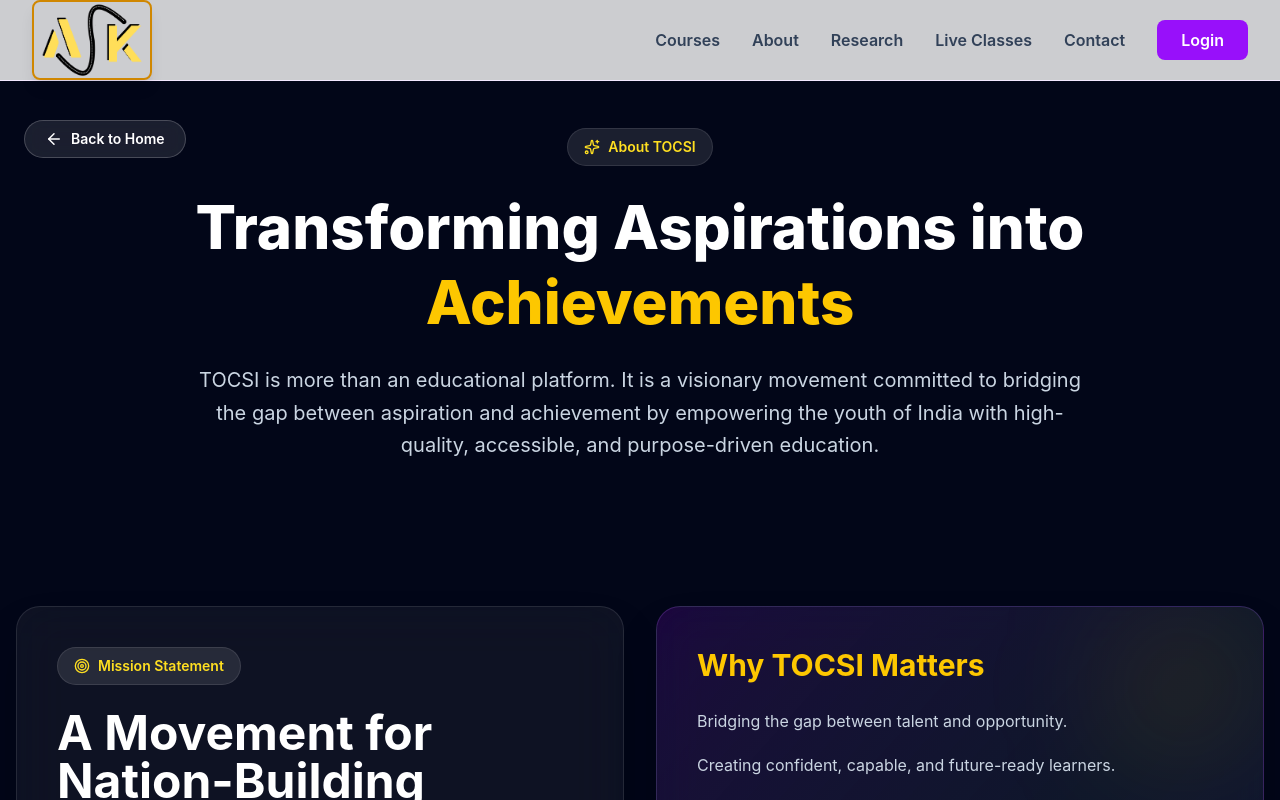
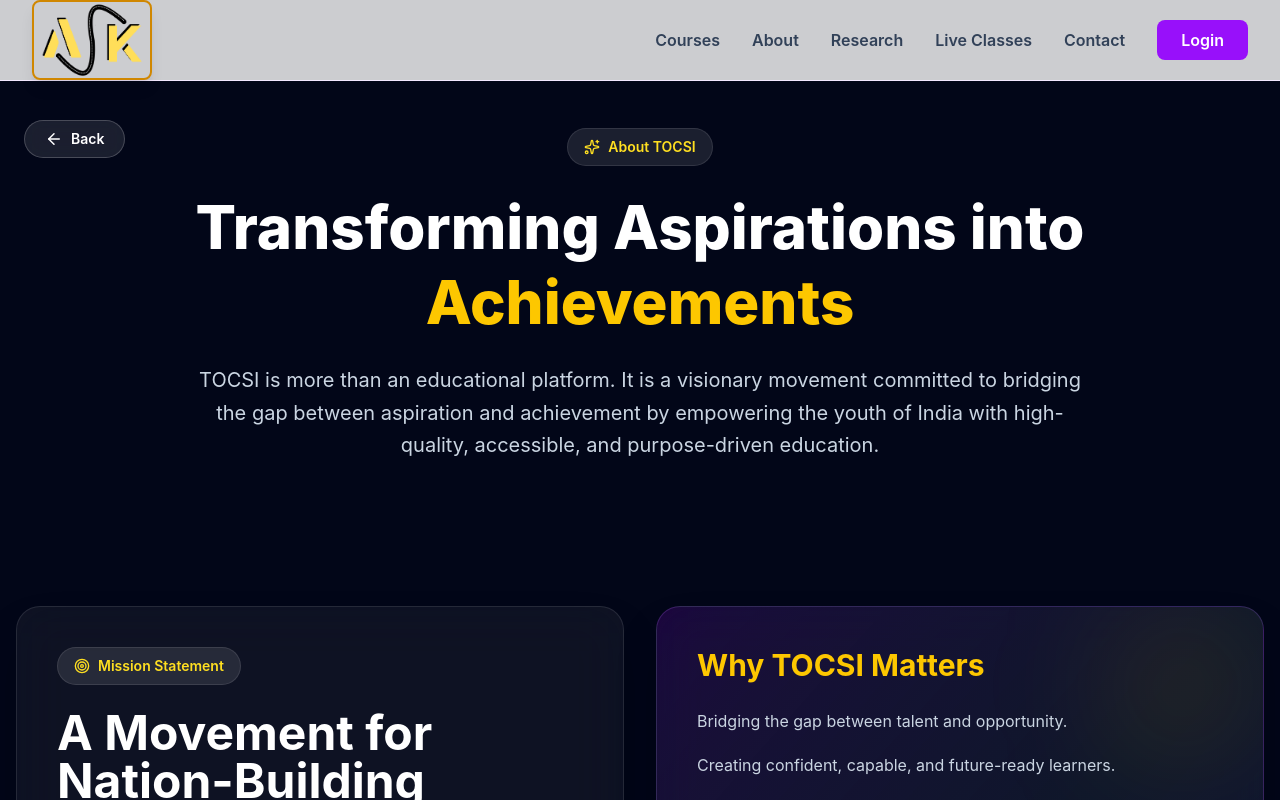
Before and after one commit to tocsi1/TOCSI, a React (Vite) app in the folder client/: page /about-tocsi in a window 1280 px wide. Shown: the top 800 px of the page. Built offline with nearby package versions, Linux system fonts and the light colour scheme.

Commit message:
back to home button added in reseaerch and about tocis pages

```diff
--- a/client/src/pages/AboutTocsi.jsx
+++ b/client/src/pages/AboutTocsi.jsx
@@ -34,7 +34,7 @@ const AboutTocsi = () => {
           className="flex items-center gap-2 bg-white/10 border border-white/20 backdrop-blur-md px-5 py-2 rounded-full text-sm font-semibold hover:bg-white/20 transition"
         >
           <ArrowLeft size={18} />
-          Back to Home
+          Back
         </Link>
       </div>
 
--- a/client/src/pages/LiveClasses.jsx
+++ b/client/src/pages/LiveClasses.jsx
@@ -25,6 +25,19 @@ function LiveClasses() {
 
   return (
     <main className="min-h-screen overflow-hidden text-white bg-[radial-gradient(circle_at_top_left,rgba(255,215,0,0.13),transparent_28%),radial-gradient(circle_at_85%_20%,rgba(124,58,237,0.32),transparent_30%),linear-gradient(135deg,#1a1a2e_0%,#211033_45%,#301934_100%)]">
+
+
+
+{/* BACK TO HOME BUTTON */}
+      <div className="absolute top-30 left-6 z-50">
+        <Link
+          to="/"
+          className="flex items-center gap-2 bg-white/10 border border-white/20 backdrop-blur-md px-5 py-2 rounded-full text-sm font-semibold hover:bg-white/20 transition"
+        >
+          <ArrowLeft size={18} />
+          Back
+        </Link>
+      </div>
 
       <section className="px-6 pt-28 pb-16">
         <div className="max-w-6xl mx-auto text-center">
--- a/client/src/pages/Research.jsx
+++ b/client/src/pages/Research.jsx
@@ -19,6 +19,17 @@ import {
 function Research() {
   return (
     <main className="min-h-screen overflow-hidden text-white font-[Poppins] bg-[radial-gradient(circle_at_top_left,rgba(255,215,0,0.13),transparent_28%),radial-gradient(circle_at_85%_20%,rgba(124,58,237,0.32),transparent_30%),linear-gradient(135deg,#1a1a2e_0%,#211033_45%,#301934_100%)]">
+
+{/* BACK TO HOME BUTTON */}
+      <div className="absolute top-30 left-6 z-50">
+        <Link
+          to="/"
+          className="flex items-center gap-2 bg-white/10 border border-white/20 backdrop-blur-md px-5 py-2 rounded-full text-sm font-semibold hover:bg-white/20 transition"
+        >
+          <ArrowLeft size={18} />
+          Back
+        </Link>
+      </div>
 
       {/* Hero */}
       <section className="relative min-h-[82vh] flex items-center text-center px-6 py-28">
```
